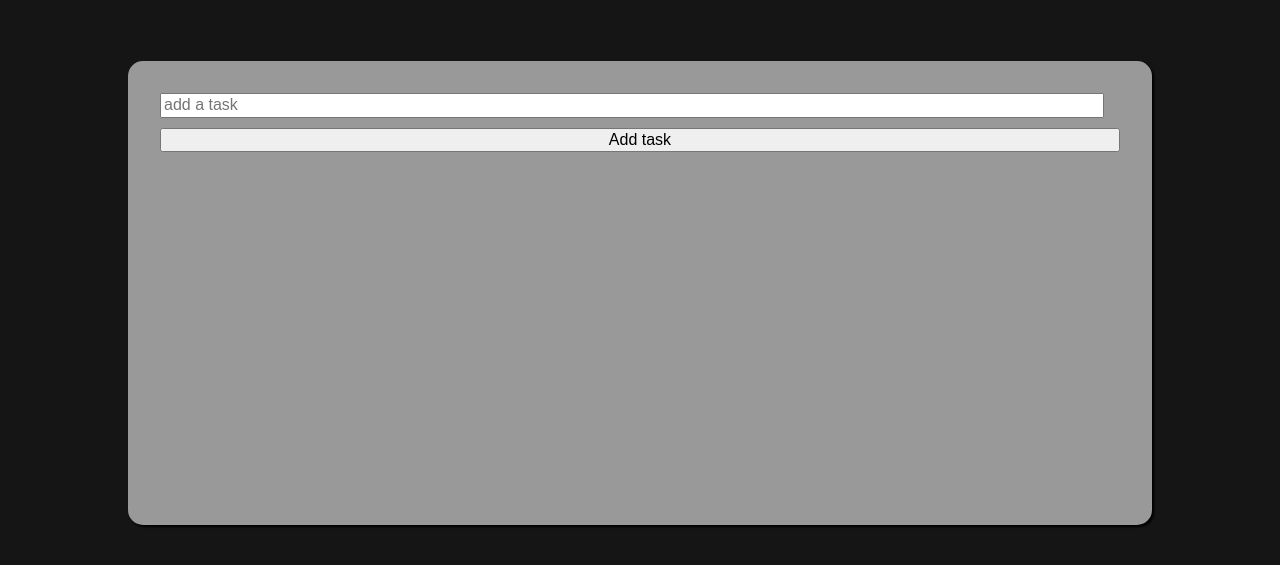
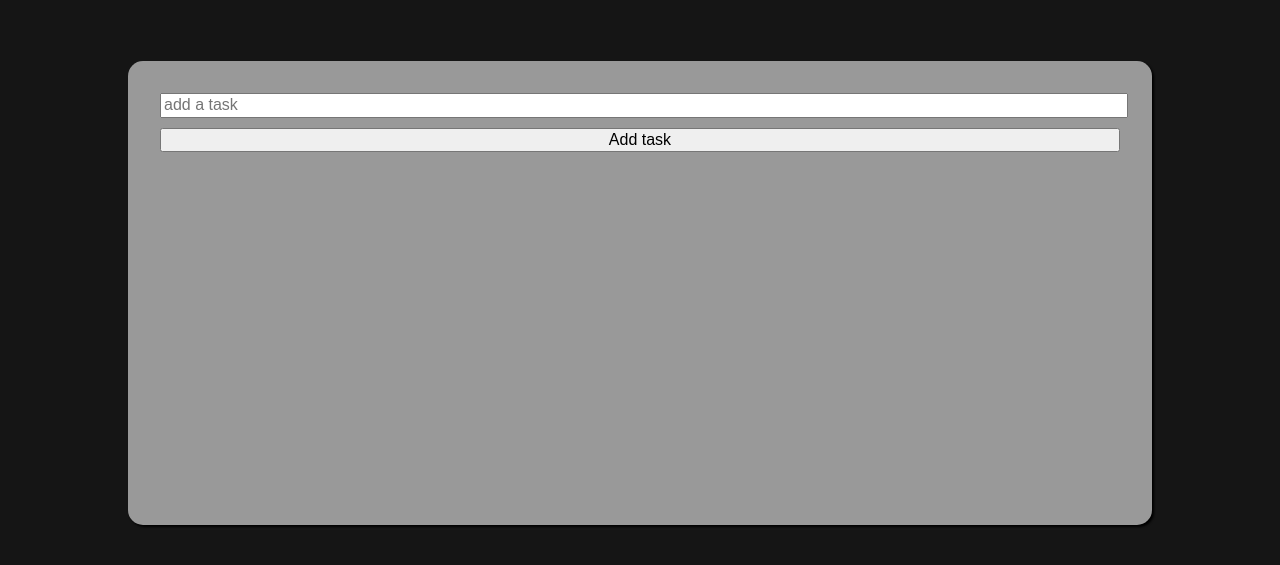
Before and after one commit to ArtlessDev/ToDoList, a plain HTML site: page index.html in a window 1280 px wide. Shown: the part 61-626 px from the top of the page. Drawn offline with nearby package versions, Linux system fonts and the light colour scheme.

Commit message:
Update style.css

```diff
--- a/style.css
+++ b/style.css
@@ -21,7 +21,7 @@ h1{
 }
 
 #txtTask {
-    width: 97.5%;
+    width: 100%;
 }
 #btnAddTask{
     width: 100%;
```
